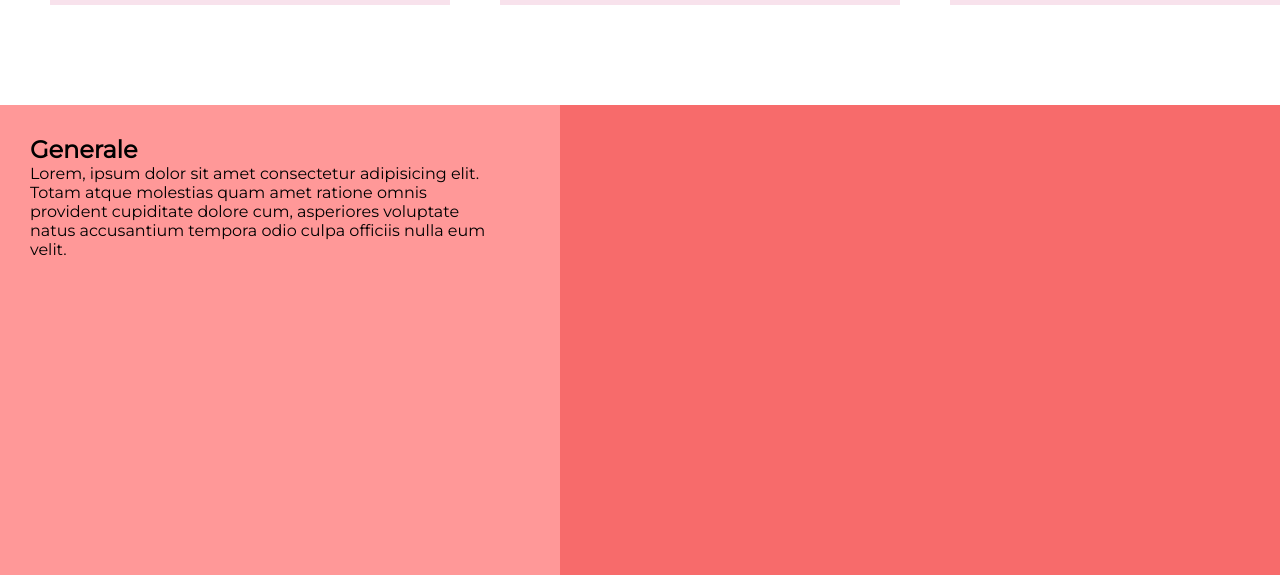
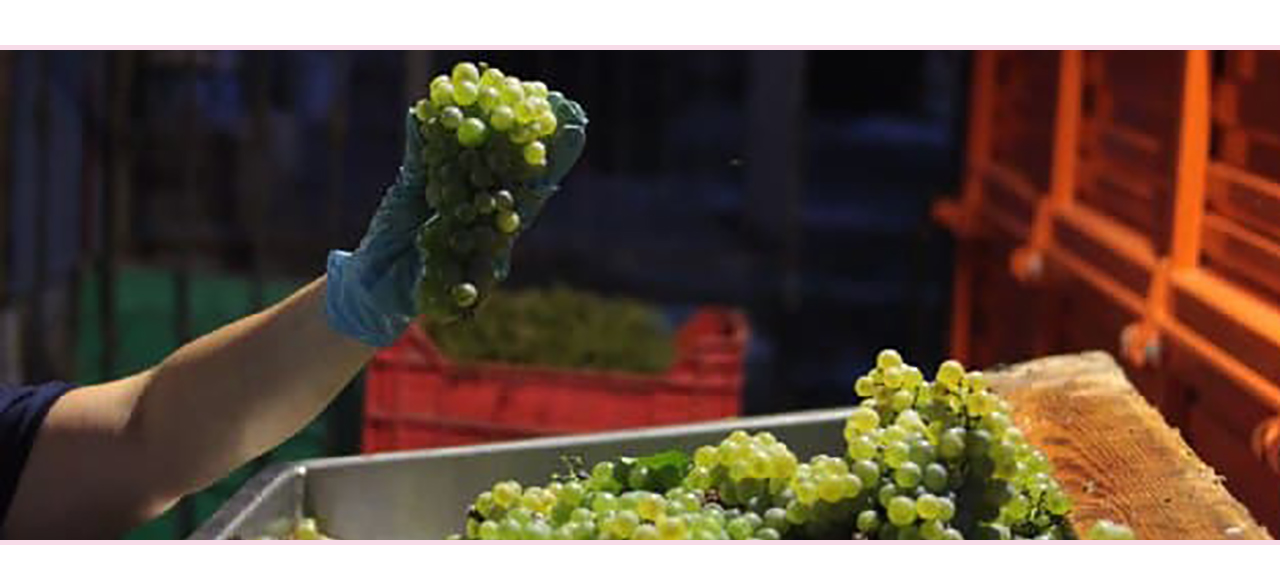
Before and after one commit to decristofaris/frontend-new, a plain HTML site: page index.html in a window 1280 px wide. Shown: the part 2530-3105 px from the top of the page. Drawn offline with Linux system fonts and the light colour scheme.

Commit message:
update_v11
New version

```diff
--- a/assets/scss/index/indexPage.scss
+++ b/assets/scss/index/indexPage.scss
@@ -194,7 +194,7 @@
           display: flex;
           justify-content: space-evenly;
           width: 1400px;
-          margin-top: 150px;
+          margin-top: 100px;
 
           //----------> PRODUCTS : DIV <----------//
           div {
@@ -289,46 +289,35 @@
      //----------> CONTAINER : ABOUT US <----------//
      .aboutUs {
 
+          display: flex;
+          justify-content: center;
+          align-items: center;
           width: 100%;
           height: 500px;
-          background-color: #f76b6b;
-          margin-top: 100px;
+          background-image: url(/assets/images/index/aboutUsBack.jpg);
+          margin-top: 90px;
+          border-bottom: solid 5px #f7dbe8;
+          border-top: solid 5px #f7dbe8;
 
-          .block {
+          .linkButton {
 
-               width: 100%;
-               height: 100%;
-               background-color: #ff9898;
-               padding: 30px 900px 30px 30px;
-               clip-path: polygon(0 0,40% 0px, 40% 100%, 0% 100%);
-               transition: .5s linear;
+               cursor: pointer;
+               display: inline;
+               color: rgba(#fff, 0);
+               background-color: rgba(#fff, .0);
+               font-size: 70px;
+               border: solid 2px rgba(#fff, .0);
+               padding: 40px 120px;
+               transition: .6s linear;
           }
 
-          &:hover .block {
+          &:hover .linkButton {
 
-               clip-path: polygon(0 0, 90% 0, 90% 100%, 0% 100%);
+               color: rgba(#fff, 1);
+               background-color: rgba(#fff, .1);
+               padding: 167px 482px;
+               border: solid 2px rgba(#fff, 1);
           }
-
-          .moreInfo {
-
-               cursor: pointer;
-               display: inline-block;
-               font-size: 30px;
-               background-color: #f76b6b;
-               border: solid 2px #333;
-               border-radius: 3px;
-               padding: 6px 20px;
-               transform: translateX(800px);
-               transition: .3s linear;
-
-               &:hover {
-
-                    color: red;
-                    background-color: #fff;
-                    border-color: red;
-               }
-
-          } // END/ .moreInfo <-----//
 
      } // END/ .aboutUs <-----//
 
@@ -337,7 +326,7 @@
 
           display: flex;
           justify-content: center;
-          height: 100px;
+          height: 130px;
           border-bottom: solid 5px #f7dbe8;
 
           a {
@@ -441,7 +430,7 @@
                }
           }
 
-          .otherLink {
+          .otherLinks {
 
                width: 30%;
                height: 80%;
--- a/index.html
+++ b/index.html
@@ -121,24 +121,7 @@
                <!-- |----------| |-- ABOUT US --| |----------| -->
                <div class="aboutUs">
 
-                    <div class="block">
-
-                         <div class="info">
-
-                              <h2> Generale </h2>
-
-                              <p>
-                                   Lorem, ipsum dolor sit amet consectetur adipisicing elit.
-                                   Totam atque molestias quam amet ratione omnis provident
-                                   cupiditate dolore cum, asperiores voluptate natus accusantium
-                                   tempora odio culpa officiis nulla eum velit.
-                              </p>
-
-                              <p class="moreInfo"> Chi Siamo </p>
-
-                         </div> <!-- END/ .info -->
-
-                    </div> <!-- END/ .block -->
+                    <div class="linkButton"> Chi Siamo </div>
 
                </div> <!-- END/ .aboutUs -->
 
@@ -167,7 +150,7 @@
 
                     </div>
 
-                    <div class="otherLink">
+                    <div class="otherLinks">
 
                          <a href=""> PRIVACY POLICY </a>
                          <a href=""> COOKIES </a>
@@ -175,7 +158,7 @@
 
                     </div>
 
-               </footer>
+               </footer> <!-- END/ footer -->
 
           </div> <!-- END/ .container -->
 
```
Also changed, not shown: assets/css/index.css, assets/images/index/aboutUsBack.jpg (added), assets/images/index/arrow.jpg (added), 1 other file.
